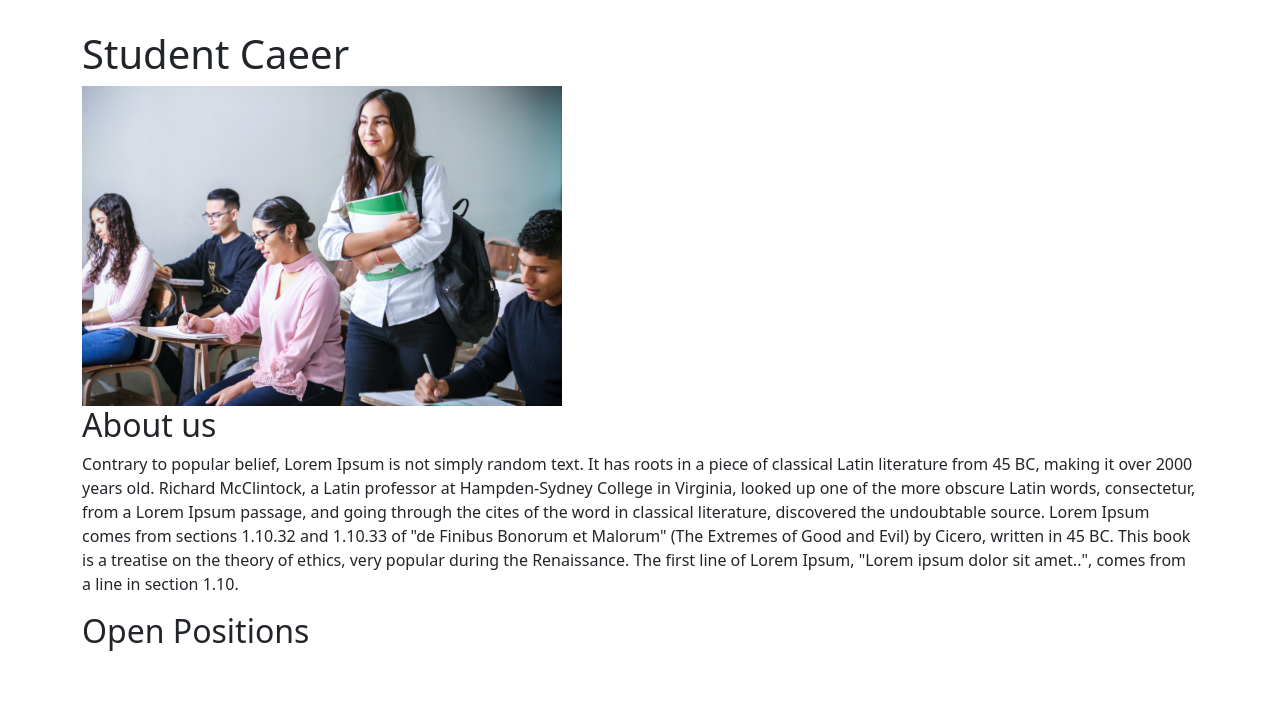
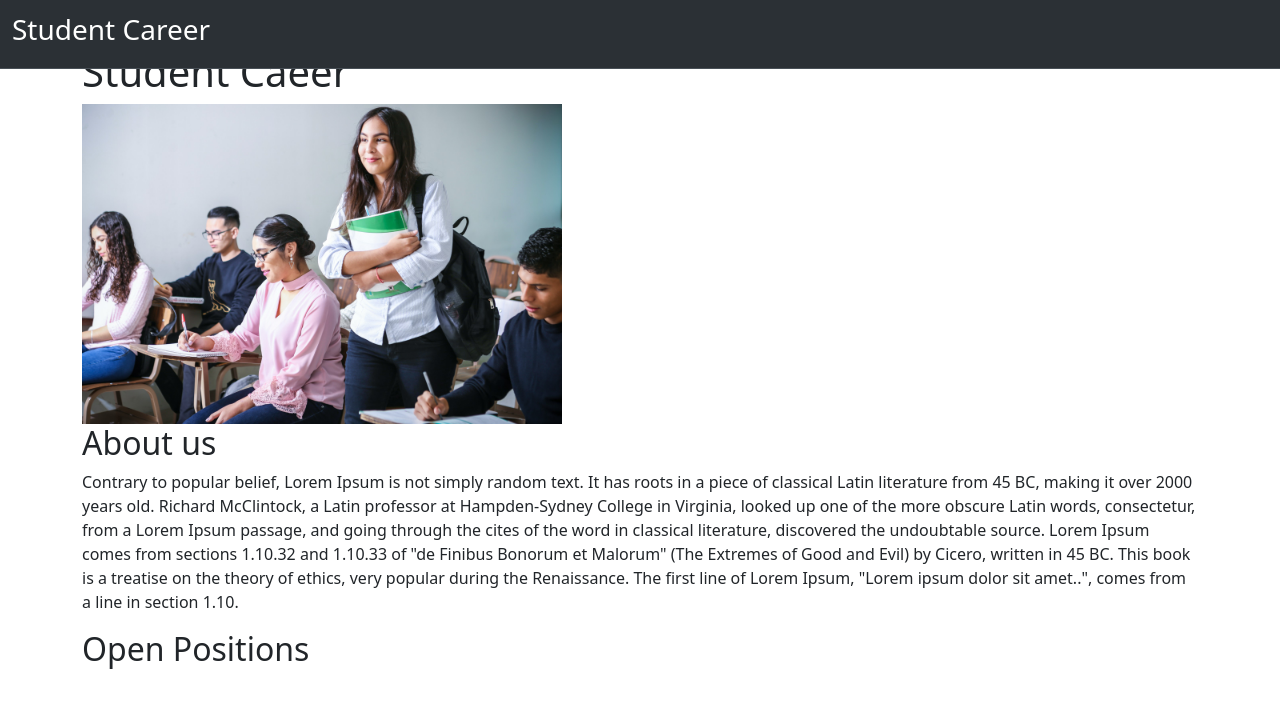
Before and after one commit to ubaidur404786/student-careers-website, a Flask app: template templates/home.html in a window 1280 px wide. Shown: the top 708 px of the page. Run offline with Flask 3, Linux system fonts and the light colour scheme; the template is opened without the code that fills it, so the values that code supplies are empty.

Commit message:
Add spacing below the website navigation bar
Adds a bottom margin to the header element in CSS and updates the home.html template to include a new navbar.html partial.

Replit-Commit-Author: Agent
Replit-Commit-Session-Id: 9724d8fa-4b9a-4e73-a463-1474cb5655ee
Replit-Commit-Checkpoint-Type: full_checkpoint
Replit-Commit-Event-Id: d3e98f31-f287-451b-94a7-a3aa3b829973
Replit-Commit-Screenshot-Url: https://storage.googleapis.com/screenshot-production-us-central1/21fc256a-df97-4e82-b749-a8d696713843/9724d8fa-4b9a-4e73-a463-1474cb5655ee/n9pdhxK
Replit-Helium-Checkpoint-Created: true

```diff
--- a/static/css/style.css
+++ b/static/css/style.css
@@ -22,6 +22,7 @@ header {
     color: white;
     padding: 1rem 0;
     box-shadow: 0 2px 10px rgba(0,0,0,0.1);
+    margin-bottom: 2rem;
 }
 
 header .container {
--- a/templates/home.html
+++ b/templates/home.html
@@ -7,7 +7,8 @@
         <title>Student Career</title>
     </head>
     <body>
-        <div class="container" style="margin-top:30px">
+        {% include 'navbar.html'%}
+        <div class="container mt-5" >
 
 
         <h1>Student Caeer</h1>
--- /dev/null
+++ b/templates/navbar.html
@@ -0,0 +1,7 @@
+<nav class="navbar bg-body-tertiary fixed-top bg-dark border-bottom border-body mb-20" data-bs-theme="dark">
+  <div class="container-fluid">
+    <a class="navbar-brand" href="#">
+      <h3>Student Career</h3>
+    </a>
+  </div>
+</nav>
```
Also changed, not shown: static/job.svg (added).
